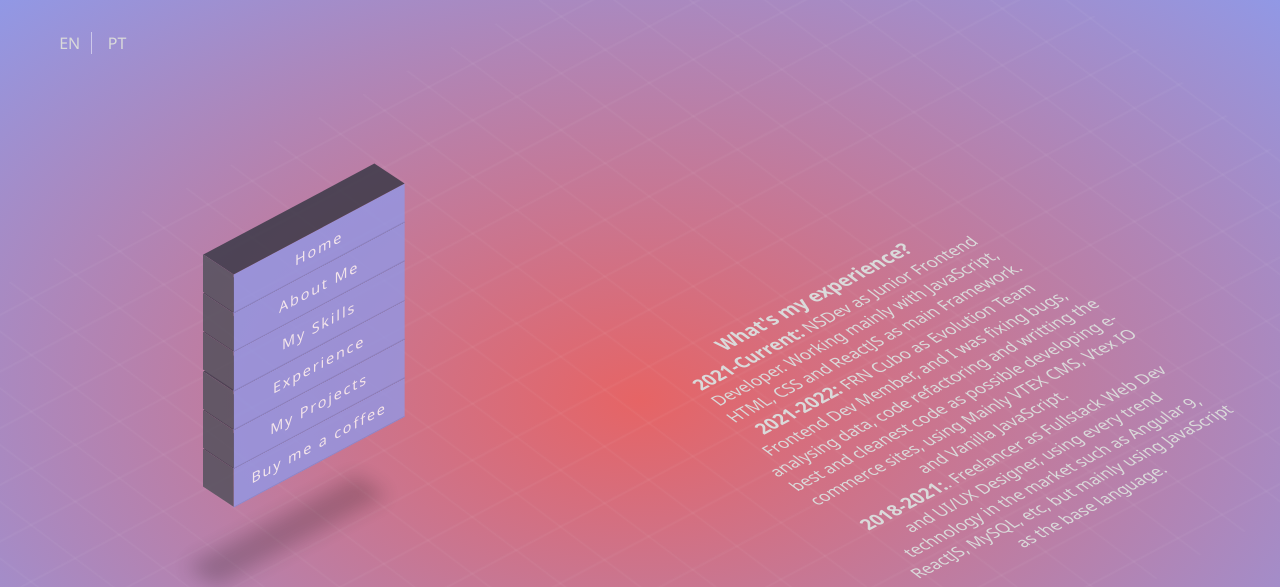
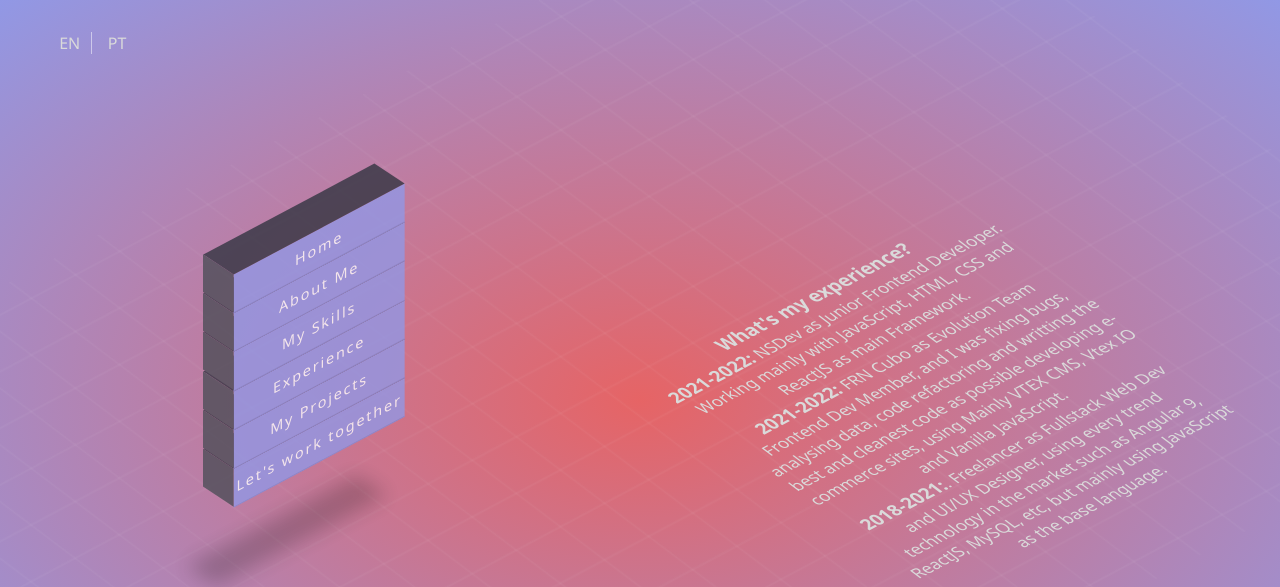
Before and after one commit to okusindja/okusindja, a website built with Vite: page src/experience/index.html in a window 1280 px wide. Shown: the top 587 px of the page. Built offline with nearby package versions, Linux system fonts and the light colour scheme.

Commit message:
:rocket: feat: change menu texts and experiences info

```diff
--- a/src/experience/index.html
+++ b/src/experience/index.html
@@ -51,7 +51,7 @@
             </li>
             <li class="container__cube-menu__nav-list__item" style="--index: 1">
               <a href="/hire/" title="Hire me today"
-                ><h2>Buy me a coffee</h2></a
+                ><h2>Let's work together</h2></a
               >
             </li>
           </ul>
@@ -121,7 +121,7 @@
               <article
                 class="container__content__page__body__information__body-text"
               >
-                <b>2021-Current:</b> NSDev as Junior Frontend Developer. Working
+                <b>2021-2022:</b> NSDev as Junior Frontend Developer. Working
                 mainly with JavaScript, HTML, CSS and ReactJS as main Framework.
                 <br />
                 <b>2021-2022:</b> FRN Cubo as Evolution Team Frontend Dev
--- a/src/js/components/nav.js
+++ b/src/js/components/nav.js
@@ -44,7 +44,7 @@ export function buildNav() {
           class="container__cube-menu__nav-list__item"
           style="--index: 1"
         >
-          <a href="/hire/" title="Hire me today"><h2>Buy me a coffee</h2></a>
+          <a href="/hire/" title="Hire me today"><h2>Let's work together</h2></a>
         </li>
       </ul>
     </nav>
--- a/src/js/services/lang.js
+++ b/src/js/services/lang.js
@@ -184,10 +184,10 @@ export function manageLanguages() {
                 What's my experience?
               </h3>
               <article class="container__content__page__body__information__body-text">
-                <b>2021-Current:</b> NSDev as Junior Frontend Developer. Working
+                <b>2021-2022:</b> NSDev as Junior Frontend Developer. Working
                 mainly with JavaScript, HTML, CSS and ReactJS as main Framework.
                 <br />
-                <b>2021-Current:</b> FRN Cubo as Evolution Team Frontend Dev
+                <b>2021-2022:</b> FRN Cubo as Evolution Team Frontend Dev
                 Member, and I'm fixing bugs, analying data and writting the best
                 and cleanest code as possible, using Mainly VTEX CMS, Vtex IO
                 and Vanilla JavaScript.
@@ -334,7 +334,7 @@ export function manageLanguages() {
                       rel="noopener noreferrer"
                       >My Linkedin</a
                     ></b
-                  >. Send me a message, so you can buy me a coffee, I'll bring the
+                  >. Send me a message, so you can Let's work together, I'll bring the
                   donuts =)
                 </article>
               </div>
@@ -526,7 +526,7 @@ export function manageLanguages() {
                   Qual é a minha experiência?
                 </h3>
                 <article class="container__content__page__body__information__body-text">
-                  <b>2021-Atualmente:</b> NSDev como Junior Frontend Developer. Trablhando
+                  <b>2021-2022:</b> NSDev como Junior Frontend Developer. Trablhando
                   principalmente com JavaScript, HTML, CSS e ReactJS Framework principal.
                   <br />
                   <b>2021-2022:</b> FRN Cubo como Membro do Team de Evolução, Frontend Dev
```
Also changed, not shown: src/about/index.html (+1 -1 lines), src/hire/index.html (+2 -2 lines), src/index.html (+1 -1 lines), src/projects/index.html (+1 -1 lines), src/skills/index.html (+1 -1 lines).
